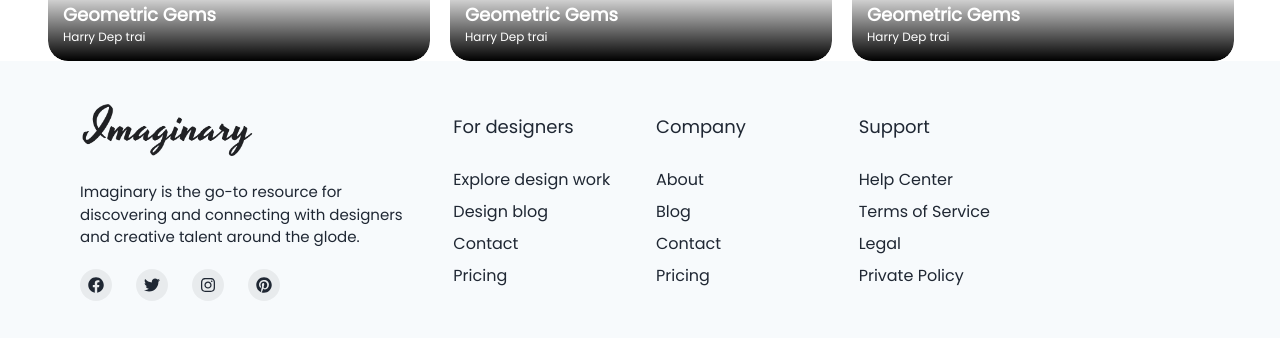
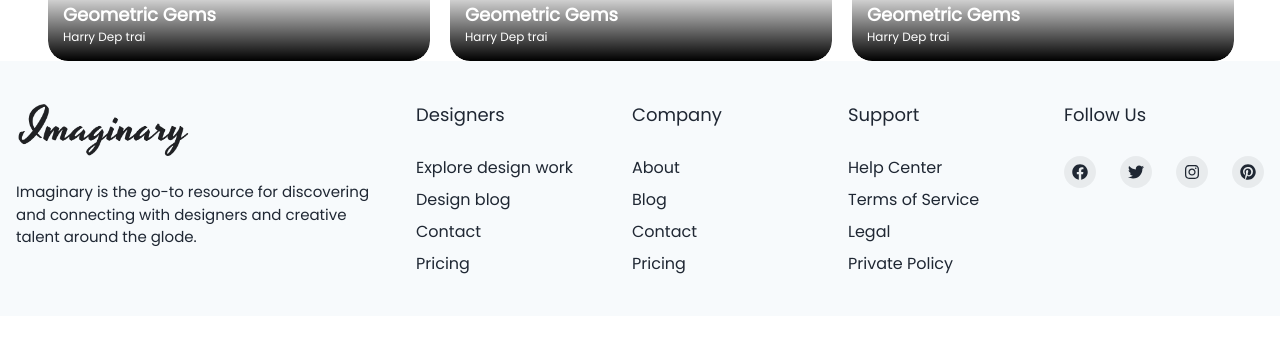
Before and after one commit to systemis/art-social, a React (Create React App) app: page / in a window 1280 px wide. Shown: the part 1678-2016 px from the top of the page. After the commit the page ends 1994 px from the top, so only its background shows below. Built offline with nearby package versions, Linux system fonts and the light colour scheme.

Commit message:
finished footer

```diff
--- a/src/components/layouts/Layout.tsx
+++ b/src/components/layouts/Layout.tsx
@@ -1,7 +1,7 @@
 import { Box } from "@chakra-ui/react";
 import React from "react";
 import Navigation from "components/layouts/Navigation";
-import { Footer } from "./footer";
+import { Footer } from "./Footer";
 
 interface Props {
   children: React.ReactNode;
--- a/src/components/layouts/footer.tsx
+++ b/src/components/layouts/footer.tsx
@@ -7,12 +7,15 @@ import {
   Link,
   SimpleGrid,
   Stack,
+  Input,
+  IconButton,
   Text,
   useColorModeValue,
   VisuallyHidden,
 } from "@chakra-ui/react";
 import Imaginary from "assets/images/imaginary.png";
 import { ReactNode } from "react";
+import { BiMailSend } from "react-icons/bi";
 import {
   FaFacebook,
   FaInstagram,
@@ -64,9 +67,9 @@ export const Footer = () => {
       bg={useColorModeValue("gray.50", "gray.900")}
       color={useColorModeValue("gray.700", "gray.200")}
     >
-      <Container as={Stack} maxW={"6xl"} py={10}>
+      <Container as={Stack} maxW={"7xl"} py={10}>
         <SimpleGrid
-          templateColumns={{ sm: "1fr 1fr", md: "2fr 1fr 1fr 2fr" }}
+          templateColumns={{ sm: "1fr 1fr", md: "2fr 1fr 1fr 1fr 1fr" }}
           spacing={8}
         >
           <Stack spacing={5}>
@@ -77,23 +80,9 @@ export const Footer = () => {
               Imaginary is the go-to resource for discovering and connecting
               with designers and creative talent around the glode.
             </Text>
-            <Stack direction={"row"} spacing={6}>
-              <SocialButton label={"FaceBook"} href={"#"}>
-                <FaFacebook />
-              </SocialButton>
-              <SocialButton label={"Twitter"} href={"#"}>
-                <FaTwitter />
-              </SocialButton>
-              <SocialButton label={"Instagram"} href={"#"}>
-                <FaInstagram />
-              </SocialButton>
-              <SocialButton label={"Instagram"} href={"#"}>
-                <FaPinterest />
-              </SocialButton>
-            </Stack>
           </Stack>
-          <Stack align={"flex-start"} justifyContent={"center"}>
-            <ListHeader>For designers</ListHeader>
+          <Stack align={"flex-start"}>
+            <ListHeader>Designers</ListHeader>
             <Link
               _hover={{ cursor: "pointer", color: "#4f3cc9" }}
               href={"#"}
@@ -123,7 +112,7 @@ export const Footer = () => {
               Pricing
             </Link>
           </Stack>
-          <Stack align={"flex-start"} justifyContent={"center"}>
+          <Stack align={"flex-start"}>
             <ListHeader>Company</ListHeader>
             <Link
               _hover={{ cursor: "pointer", color: "#4f3cc9" }}
@@ -154,7 +143,7 @@ export const Footer = () => {
               Pricing
             </Link>
           </Stack>
-          <Stack align={"flex-start"} justifyContent={"center"}>
+          <Stack align={"flex-start"}>
             <ListHeader>Support</ListHeader>
             <Link
               _hover={{ cursor: "pointer", color: "#4f3cc9" }}
@@ -185,6 +174,23 @@ export const Footer = () => {
               Private Policy
             </Link>
           </Stack>
+          <Stack align={"flex-start"}>
+            <ListHeader>Follow Us</ListHeader>
+            <Stack direction={"row"} spacing={6}>
+              <SocialButton label={"FaceBook"} href={"#"}>
+                <FaFacebook />
+              </SocialButton>
+              <SocialButton label={"Twitter"} href={"#"}>
+                <FaTwitter />
+              </SocialButton>
+              <SocialButton label={"Instagram"} href={"#"}>
+                <FaInstagram />
+              </SocialButton>
+              <SocialButton label={"Pinterest"} href={"#"}>
+                <FaPinterest />
+              </SocialButton>
+            </Stack>
+          </Stack>
         </SimpleGrid>
       </Container>
     </Box>
```
